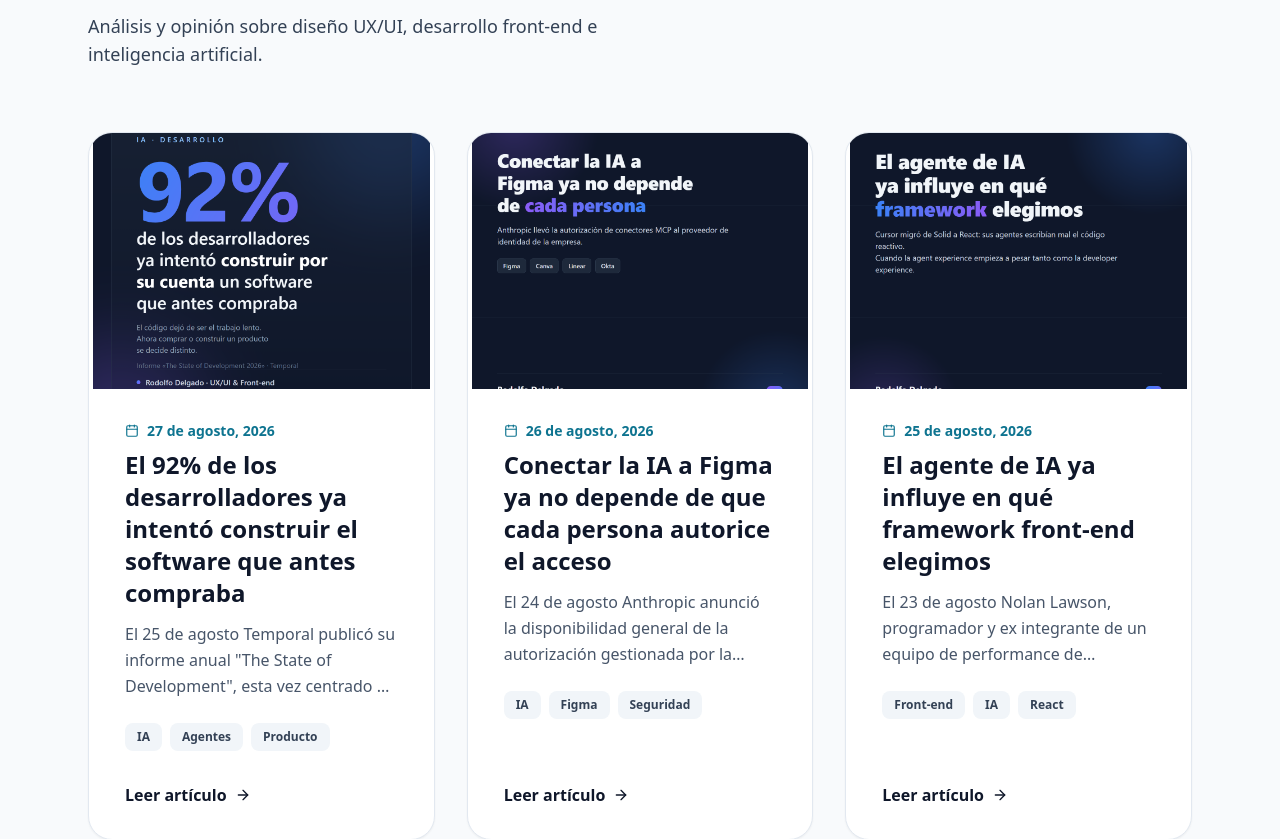
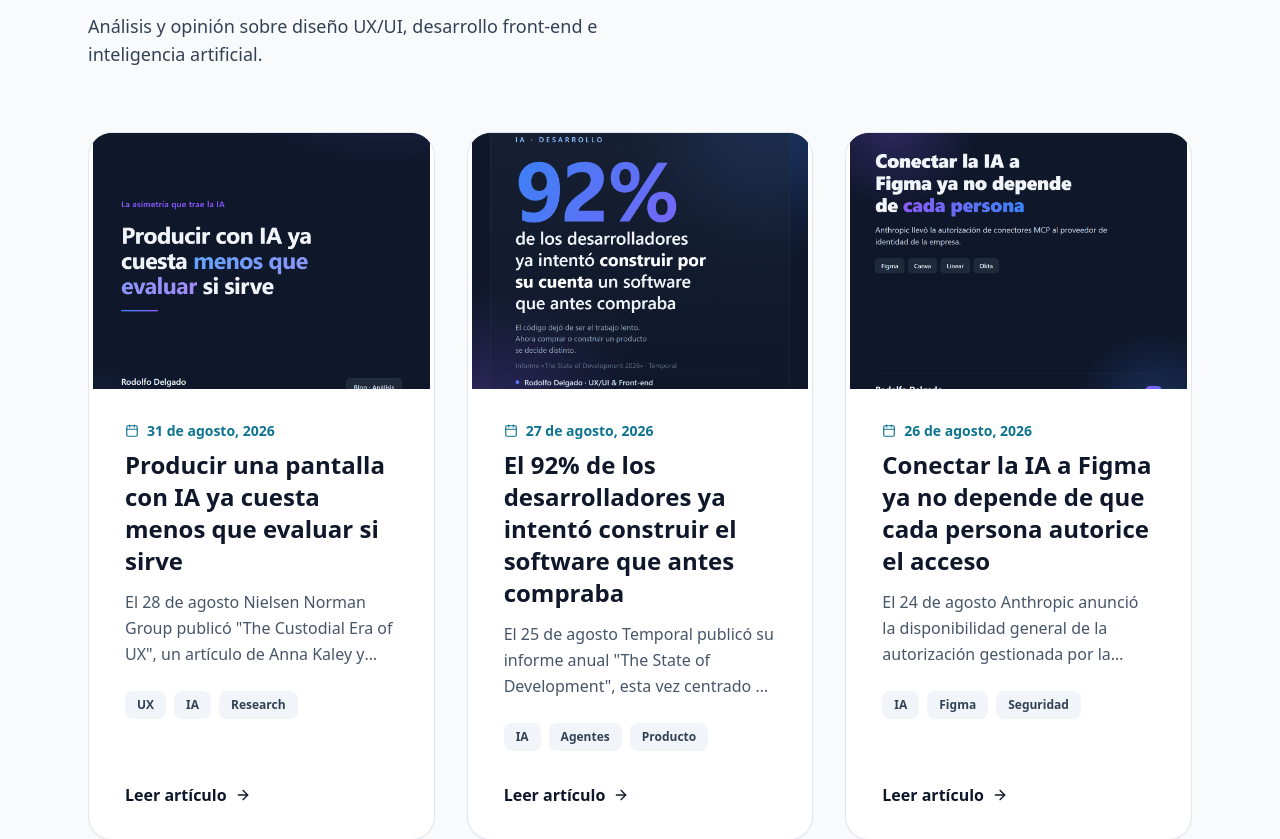
Before and after one commit to rododelgado-collab/portafolio-ux-frontend, a React (Vite) app: page / in a window 1280 px wide. Shown: the part 3740-4579 px from the top of the page. Built offline with nearby package versions, Linux system fonts and the light colour scheme; no server answers.

Commit message:
feat: agregar post al blog: producir con IA cuesta menos que evaluar si sirve

```diff
--- a/src/data/blogPosts.ts
+++ b/src/data/blogPosts.ts
@@ -1,6 +1,31 @@
 import type { BlogPost } from '../types'
 
 export const blogPosts: BlogPost[] = [
+  {
+    id: 'producir-con-ia-cuesta-menos-que-evaluar-si-sirve',
+    title: 'Producir una pantalla con IA ya cuesta menos que evaluar si sirve',
+    date: '2026-08-31',
+    dateLabel: '31 de agosto, 2026',
+    tags: ['UX', 'IA', 'Research'],
+    excerpt:
+      'El 28 de agosto Nielsen Norman Group publicó "The Custodial Era of UX", un artículo de Anna Kaley y Raluca Budiu con una idea central: producir una experiencia con IA ya toma menos tiempo que evaluar si es útil, usable y coherente. Eso genera deuda de UX y equipos que limpian después. Repaso sus tres propuestas y por qué el desbalance me parece real.',
+    content: [
+      'El 28 de agosto de 2026, Nielsen Norman Group publicó un artículo firmado por Anna Kaley y Raluca Budiu con un título que resume bien el momento: "The Custodial Era of UX: Cleaning Up After AI", algo así como la era de la custodia del UX, la de limpiar lo que deja la IA. La tesis central es una frase corta: el problema es que producir se volvió más barato que evaluar en UX. Hoy puede tomar menos tiempo generar una experiencia que decidir si esa experiencia es útil, usable, confiable y coherente.',
+      'Las autoras describen un patrón que se repite en cinco pasos: aparece una idea nueva, se produce rápido con ayuda de IA, la evaluación de UX queda rezagada, los problemas de experiencia empiezan a aflorecer y, al final, alguien tiene que dedicar tiempo a limpiar y reparar. A esa acumulación de problemas de usabilidad que se cuelan cuando la velocidad de producción supera al rigor de la evaluación la llaman deuda de UX. Su manera de decirlo: enviar algo rápido no es lo mismo que crear algo útil.',
+      'El artículo enumera los tipos de problema que genera esa prisa: interfaces que funcionan técnicamente pero confunden, contenido que se nota generado por IA y termina siendo una distracción incómoda, mensajes que oscurecen la propuesta de valor en vez de aclararla, funciones recargadas que suman complejidad sin resolver nada real, y productos afinados para una demo más que para el uso cotidiano.',
+      'Frente a eso, proponen tres frentes de trabajo. El primero es construir criterio compartido sobre qué se construye: revisar y filtrar lo que la IA genera antes de pulirlo, hacer un análisis de costo-beneficio con una pregunta simple, ¿esto mejora la experiencia de la persona que lo va a usar?, y educar al equipo para distinguir que algo se pueda construir de que valga la pena construirlo. A veces la respuesta correcta es frenar una función que nadie pidió.',
+      'El segundo frente es acelerar la evaluación misma. Ajustar el rigor al nivel de riesgo de cada cambio, montar infraestructura de research que permita reclutar y probar rápido, con paneles de usuarios ya disponibles, usar la IA para agilizar la mecánica de la investigación sin reemplazar a quien la interpreta, y apoyarse en plantillas de evaluación y listas heurísticas para no partir de cero cada vez.',
+      'El tercero es meter guía de UX dentro de las propias herramientas de IA. Capturar en archivos de contexto el conocimiento de UX de la organización, mantener un sistema de diseño con patrones de interacción aprobados, documentar los estándares de contenido y de accesibilidad, dejar por escrito qué patrones engañosos no se deben usar, y conectar todo eso a las herramientas que generan, para que los problemas previsibles se eviten en el origen y no se descubran después.',
+      'Vengo del cruce entre diseño y desarrollo front-end, y de años de investigación aplicada a banca y fintech, primero en Sermaluc con la app de Banco Estado y después en ManpowerGroup con la app de Tarjeta Líder, donde parte de mi trabajo era comprobar si un cambio movía la aguja en conversión. En ese mundo la parte lenta nunca fue dibujar la pantalla, era validar que servía: entender el problema, probar con usuarios reales, medir. Que la generación de la interfaz sea ahora casi instantánea no acorta esa otra parte. Lo que cambia es la proporción entre las dos, y con ella la tentación de dar por terminado algo solo porque ya está construido y se ve bien en una demo.',
+      'Vale la pena leer el artículo con algo de contexto. Nielsen Norman Group es una consultora que vende justamente formación y servicios de evaluación de UX, así que tiene un incentivo natural para enmarcar la evaluación como la pieza indispensable del proceso. No es un estudio con datos ni una encuesta, es un ensayo que generaliza a partir de patrones que las autoras dicen observar en su trabajo, y se apoya en ideas que la misma firma viene desarrollando desde su informe "State of UX 2026". Con esas salvedades, la asimetría de fondo que plantean, que hoy cuesta más decidir si algo sirve que fabricarlo, me parece difícil de rebatir para cualquiera que haya trabajado cerca de un flujo de diseño asistido por IA.',
+      'La pregunta que me deja, pensando en los equipos donde he trabajado, es si la evaluación de UX está corriendo al mismo ritmo que la producción con IA, o si ya estamos dejando trabajo de limpieza acumulado para un "después" que nadie tiene agendado.',
+    ],
+    image: '/blog/producir-con-ia-cuesta-menos-que-evaluar-si-sirve.png',
+    imageAlt:
+      'Tarjeta del artículo: producir con IA ya cuesta menos que evaluar si sirve, la era de la custodia del UX según Nielsen Norman Group',
+    sourceUrl: 'https://www.nngroup.com/articles/ai-ux-debt/',
+    sourceLabel: 'Nielsen Norman Group — Anna Kaley y Raluca Budiu',
+  },
   {
     id: 'desarrolladores-construyen-software-que-antes-compraban',
     title: 'El 92% de los desarrolladores ya intentó construir el software que antes compraba',
```
Also changed, not shown: public/blog/producir-con-ia-cuesta-menos-que-evaluar-si-sirve.png (added), 1 other file (tests, documents, lock files or other folders).
